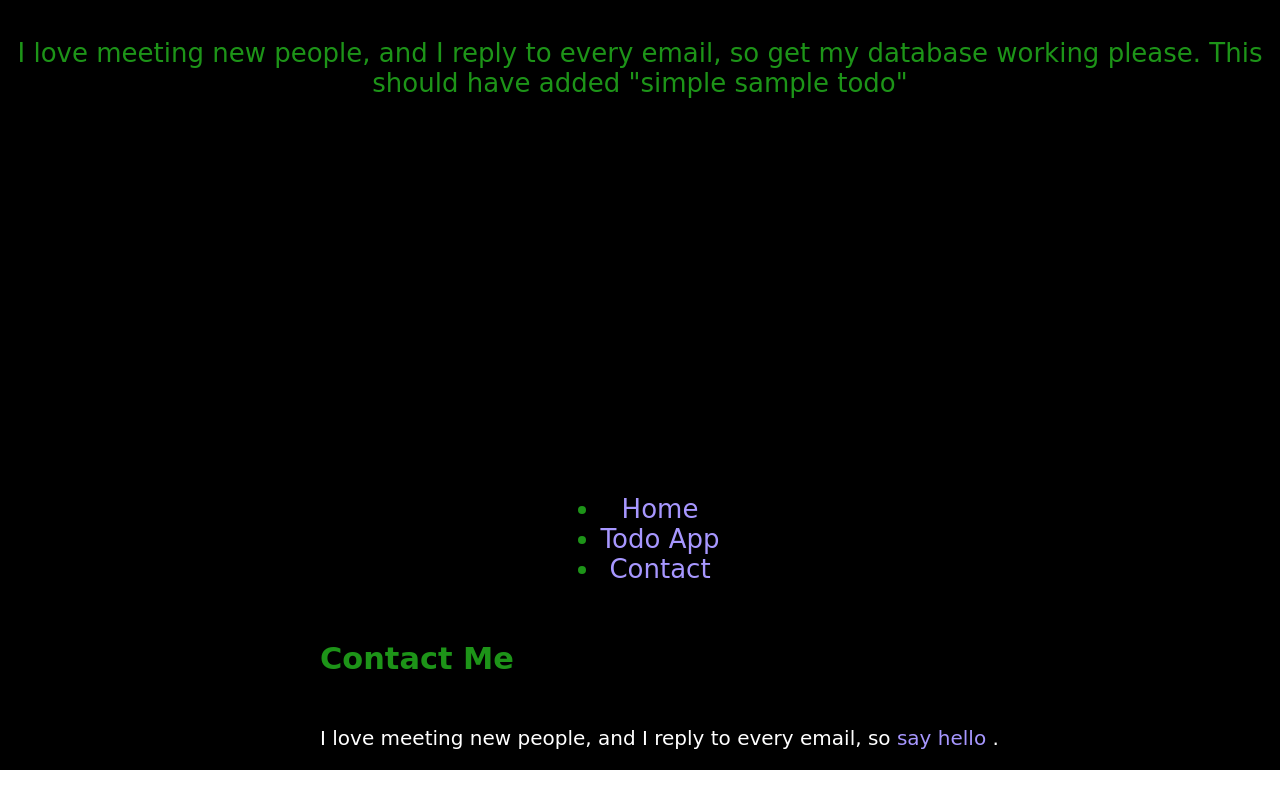
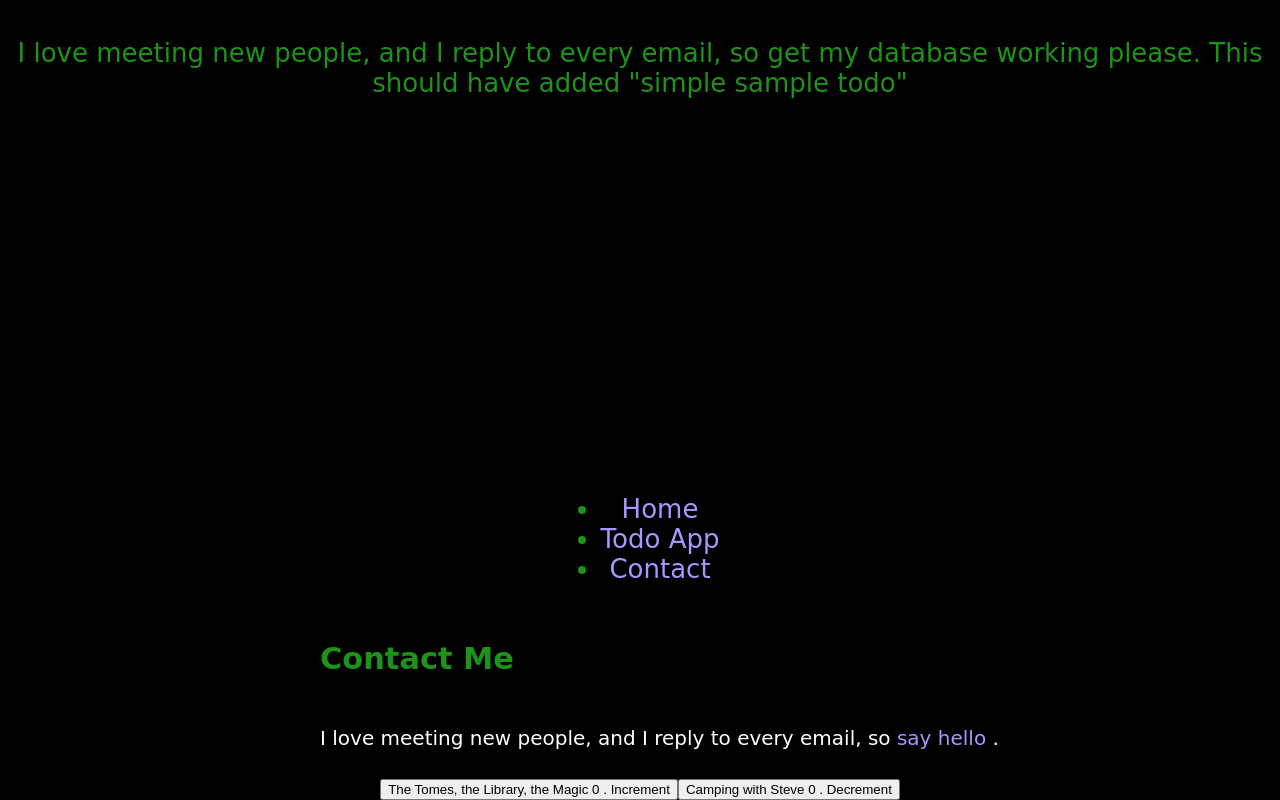
Before and after one commit to aelishRollo/personal-site, a React (Create React App) app: page / in a window 1280 px wide. Shown: the part 685-1485 px from the top of the page. Before the commit the page ends 1455 px from the top, so only its background shows below. Built offline with nearby package versions, Linux system fonts and the light colour scheme; no server answers.

Commit message:
Prepare to make confirm button work

```diff
--- /dev/null
+++ b/src/components/Counter.tsx
@@ -0,0 +1,28 @@
+import { Routes, Route, BrowserRouter, Link } from 'react-router-dom';
+import { useState } from 'react';
+
+
+
+export default function Counter() {
+
+    let [foo, setFoo] = useState(0)     //make foo a stateful variable
+    function incrementClick() {            //increment foo each time the function is called
+        setFoo(foo + 1)
+    }
+    function decrementClick() {            //decrement foo each time the function is called
+        setFoo(foo - 1)
+    }
+
+    return (
+        <div>
+            <button onClick={incrementClick}>
+                The Tomes, the Library, the Magic {foo} . Increment
+            </button>
+
+            <button onClick={decrementClick}>
+                Camping with Steve {foo} . Decrement
+            </button>
+
+        </div>
+    );
+}
--- a/src/components/CreateButton.tsx
+++ b/src/components/CreateButton.tsx
@@ -1,7 +1,7 @@
 import React, { useState } from 'react';
 import supabase from '../utils/supabaseClient';
 
-// Props type definition
+// Props type definition. CreateButtonProps has a method, which has a TodoType as an argument
 interface CreateButtonProps {
   onTodoCreated: (newTodo: TodoType) => void;
 }
@@ -16,8 +16,8 @@ type TodoType = {
 };
 
 const CreateButton: React.FC<CreateButtonProps> = ({ onTodoCreated }) => {
-  const [showForm, setShowForm] = useState(false);
-  const [todo, setTodo] = useState<TodoType>({ name: '', urgent: false, important: false });
+  const [showForm, setShowForm] = useState(false);    //make showForm a boolean state variable
+  const [todo, setTodo] = useState<TodoType>({ name: '', urgent: false, important: false }); //make todo:toDoType a state variable
 
   const handleSubmit = async () => {
     // Perform the insert into the database
@@ -36,10 +36,21 @@ const CreateButton: React.FC<CreateButtonProps> = ({ onTodoCreated }) => {
     <div>
       {showForm ? (
         <form onSubmit={(e) => e.preventDefault()}>
-          {/* Form fields for the todo here */}
-          {/* ... */}
-          <button onClick={handleSubmit}>Confirm</button>
-        </form>
+        <div>
+          <label htmlFor="title">Title:</label>
+          <input type="text" id="title" name="title" />
+        </div>
+        <div>
+          <label htmlFor="description">Description:</label>
+          <textarea id="description" name="description"></textarea>
+        </div>
+        <div>
+          <label htmlFor="dueDate">Due Date:</label>
+          <input type="date" id="dueDate" name="dueDate" />
+        </div>
+        <button onClick={handleSubmit}>Confirm</button>
+      </form>
+
       ) : (
         <button onClick={() => setShowForm(true)}>Create</button>
       )}
--- a/src/components/Homepage.jsx
+++ b/src/components/Homepage.jsx
@@ -1,6 +1,7 @@
 import Lank from './Lank'
 import TestFile from './testFile'
 import { Routes, Route, BrowserRouter, Link } from 'react-router-dom';
+import Counter from './Counter';
 
 
 export default function HomePage() {
@@ -27,6 +28,7 @@ export default function HomePage() {
         <p className='App-paragraph'>
         I love meeting new people, and I reply to every email, so <Link to="/Contact"> say hello </Link>.
         </p>
+        <Counter />
 
       </header>
     );
```
